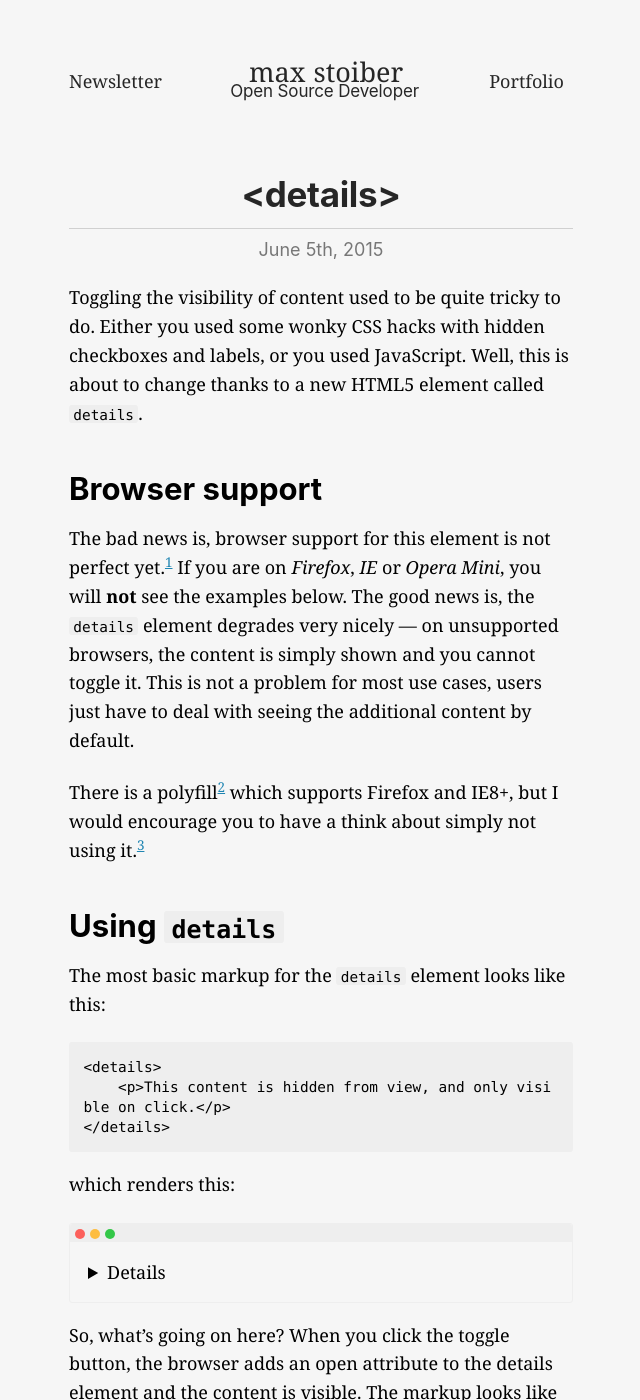
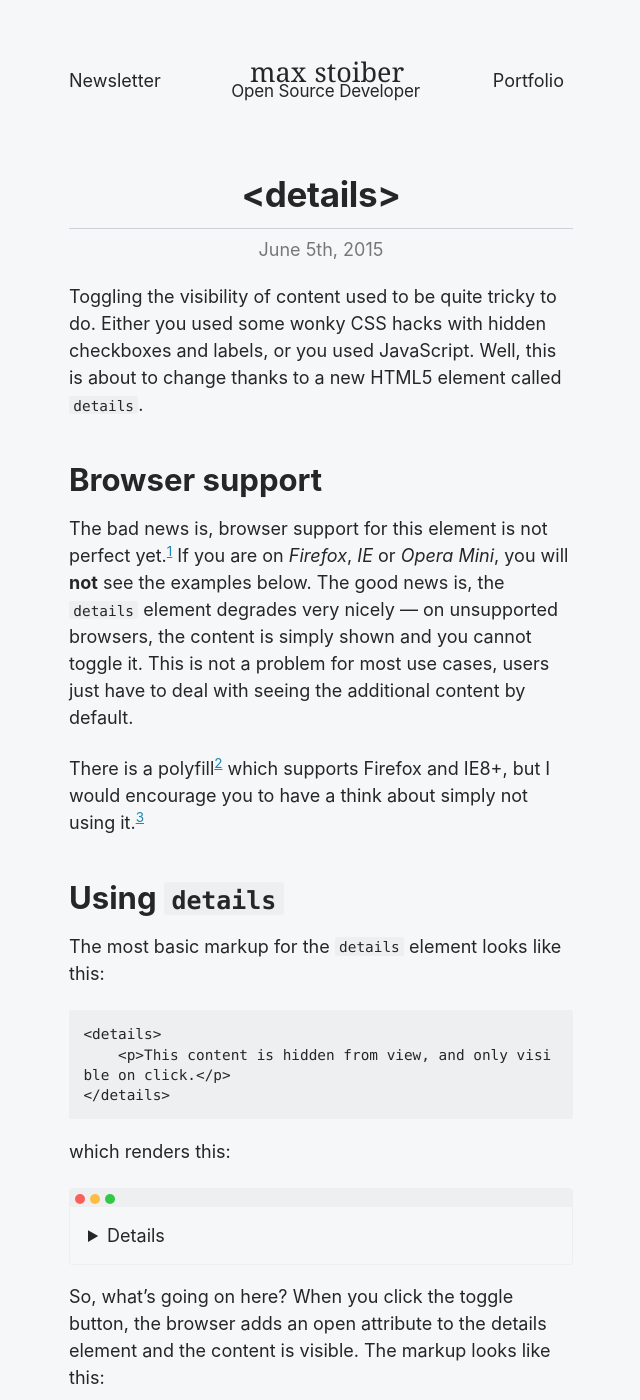
Before and after one commit to mxstbr/mxstbr.github.io, a Jekyll site: the page built from _posts/2015-06-05-html-details.md, in a window 1280 px wide and 1400 px high. Shown: the whole window, without its empty margins (319-959 px from the left). Built offline with Jekyll 4.4.1, drawn with Linux system fonts in a browser that asks for light colours.

Commit message:
Adjust styling to be a bit more consistent with new homepage

```diff
--- a/_sass/_base.scss
+++ b/_sass/_base.scss
@@ -27,6 +27,7 @@ body{
     top: 0;
     left: 0;
     background-color: $background-color;
+    color: $text-color;
 }
 
 .wrapper {
--- a/_sass/_home.scss
+++ b/_sass/_home.scss
@@ -12,19 +12,15 @@
     }
 
     &:hover &__title {
-      text-decoration-color: rgba($text-color, 1);
-      -webkit-text-decoration-color: rgba($text-color, 1);
+			text-decoration: underline;
     }
 
     &__title {
         margin-top: 0;
 				margin-bottom: 0.5em;
-        color: $text-color;
-        text-decoration: underline;
-        text-decoration-color: rgba($text-color, 0.5);
-        -webkit-text-decoration-color: rgba($text-color, 0.5);
-        transition: text-decoration-color 0.2s;
-				@include rem(font-size, 1.1);
+				color: $text-color;
+				text-decoration: none;
+				font-size: 22px;
     }
 
 		&__date,
@@ -32,8 +28,8 @@
 			@include rem(font-size, 0.9);
 			color: $light-text-color;
 			font-weight: 400;
-			margin: 0;
-			margin-bottom: 0.5em;
+			margin-top: 1em;
+			margin-bottom: 0;
 			display: inline-block;
 			@include sans;
 		}
@@ -44,7 +40,8 @@
 		}
 
 		&__excerpt {
-			color: black;
-      margin-bottom: 0;
+			color: $light-text-color;
+			margin-bottom: 0;
+			line-height: 1.3;
 		}
 }
--- a/_sass/_typography.scss
+++ b/_sass/_typography.scss
@@ -3,9 +3,10 @@ body, caption, th, td, input, textarea, select, option, legend, fieldset, h1, h2
 }
 
 p {
-    line-height: 1.6em;
+    line-height: 1.5;
     font-size: 1em;
     margin-bottom: 1.3em;
+    color: $text-color;
 }
 
 h1, h2, h3, h4 {
--- a/_sass/_variables.scss
+++ b/_sass/_variables.scss
@@ -2,10 +2,10 @@
 // ---------------------------------------/
 
 // Colors
-$background-color: #F6F6F6;
+$background-color: rgb(246, 247, 248);
 $light-background-color: lighten($background-color, 1);
 $text-color: #262626;
-$light-text-color: lighten($text-color, 50);
+$light-text-color: #666;
 $code-color: #bf616a;
 $very-light-grey: darken($background-color, 3);
 $light-grey: darken($background-color, 15);
@@ -14,8 +14,8 @@ $main-color: #6CC0E5;
 $dark-main-color: darken($main-color, 25);
 
 // Typography
-$serif: Georgia,Cambria,"Times New Roman",Times,serif;
 $sans-serif: -apple-system, BlinkMacSystemFont, "Segoe UI", Roboto, Helvetica, Arial, sans-serif, "Apple Color Emoji", "Segoe UI Emoji", "Segoe UI Symbol";
+$serif: $sans-serif; // Georgia,Cambria,"Times New Roman",Times,serif;
 $monospace: Consolas, monaco, monospace;
 
 // Sizes
```
Also changed, not shown: index.html (+6 -6 lines).
